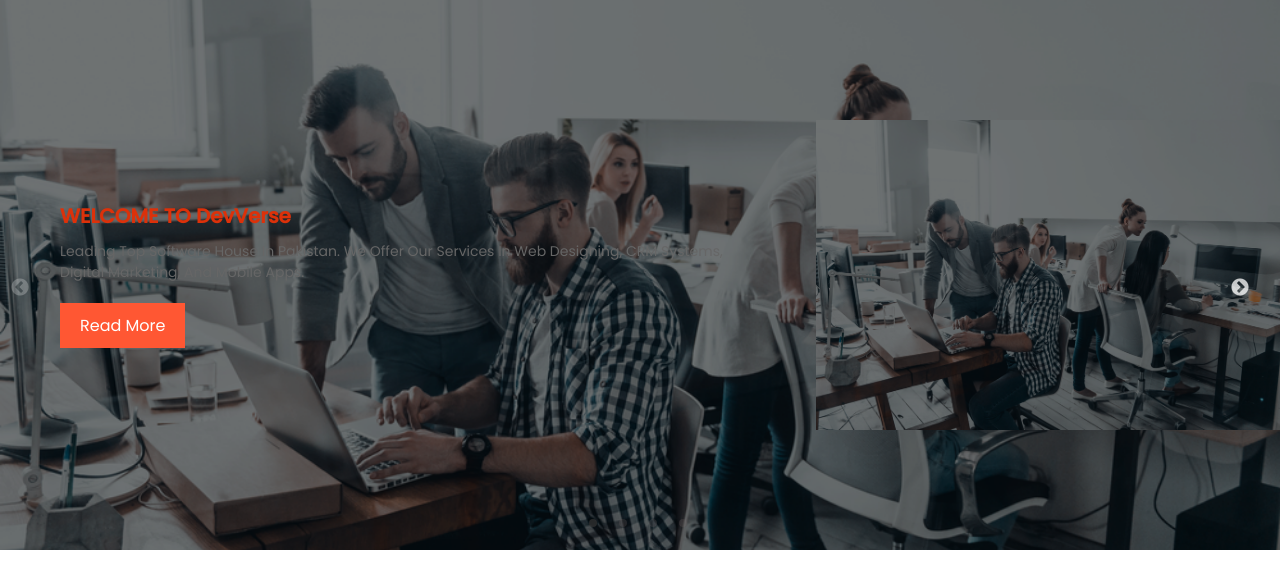
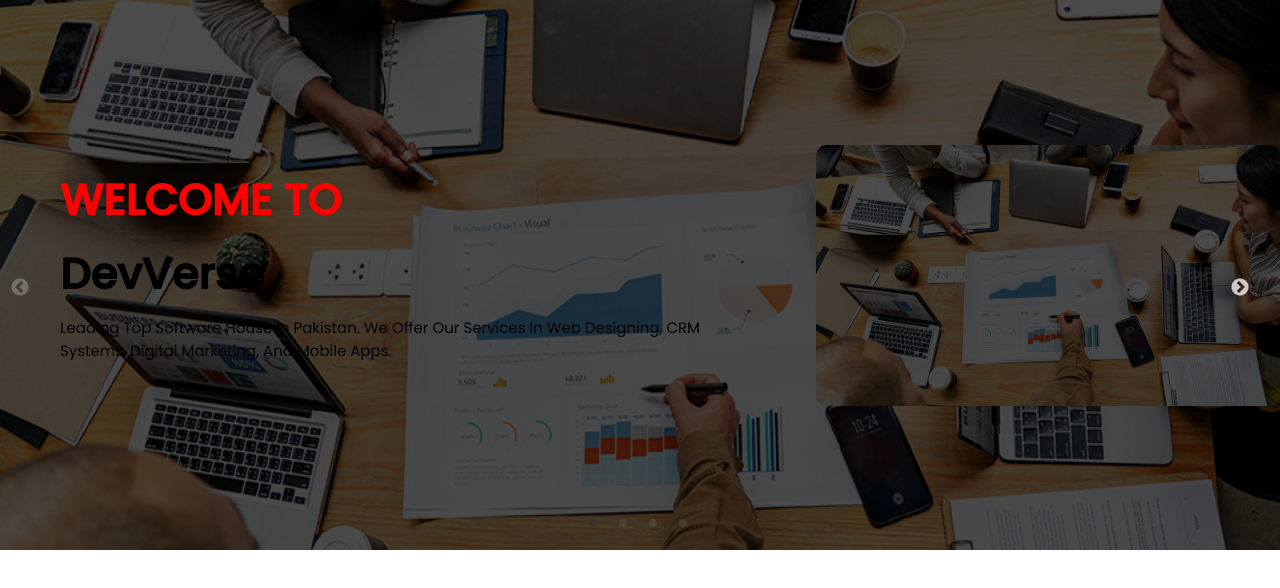
Before and after one commit to asadishaq15/DevPulse-an-IT-solutions-lab, a React (Create React App) app: page / in a window 1280 px wide. Shown: the top 588 px of the page. Built offline with nearby package versions, Linux system fonts and the light colour scheme.

Commit message:
Update carousel component and framer motion library

```diff
--- a/src/components/caorusel/carouselComp.jsx
+++ b/src/components/caorusel/carouselComp.jsx
@@ -3,7 +3,7 @@
 import 'slick-carousel/slick/slick.css';
 import 'slick-carousel/slick/slick-theme.css';
 import { motion, AnimatePresence } from 'framer-motion';
-import bg_slide1 from "../../images/img1.jpg";
+import bg_slide1 from "../../images/img2.jpg";
 
 import './carousel.css';
 
@@ -44,7 +44,7 @@
     ></div>
   );
 }
-const SlideContent = ({ title, description, buttonText, rightImageSrc }) => {
+const SlideContent = ({ title1,title2, description, buttonText, rightImageSrc,isButtonVisible ,index}) => {
   const [isTapped, setIsTapped] = useState(false);
   const handleTapStart = () => {
     setIsTapped(true);
@@ -58,6 +58,7 @@
   const handleTapCancel = () => {
     setIsTapped(false);
   };
+  const isFirstSlide = index === 0;
   return (
 
     <motion.div
@@ -70,18 +71,56 @@
     <div className="slide-content">
       <div className="text-content">
         <motion.h1
+          style={{
+            color: "red",
+            fontSize:"43px", // Set your desired font size
+          }}
           initial={{ translateY: "100%", opacity: 0 }}
           animate={{ translateY: "0%", opacity: 1 }}
           transition={{ duration: 1, ease: 'easeOut', delay: 0.5 }}
         >
-  {title}
+          {title1}
         </motion.h1>
-        <motion.p initial={{ x: -50, opacity: 0 }} animate={{ x: 0, opacity: 1 }} transition={{ duration: 0.8, ease: 'easeOut', delay: 1.5 }}>
+        <motion.h1
+          style={{
+            color: isFirstSlide ? "red" : "black",
+            fontSize: isFirstSlide ? "45px" : "43px", // Set your desired font size
+          }}
+          initial={{ translateY: "100%", opacity: 0 }}
+          animate={{ translateY: "0%", opacity: 1 }}
+          transition={{ duration: 1, ease: 'easeOut', delay: 1.0 }}
+        >
+          {title2}
+        </motion.h1>
+        <motion.p
+          style={{
+            color: isFirstSlide ? "white" : "black",
+            fontSize: isFirstSlide ? "20px" : "15px", // Set your desired font size
+          }}
+          initial={{ x: -50, opacity: 0 }}
+          animate={{ x: 0, opacity: 1 }}
+          transition={{ duration: 0.8, ease: 'easeOut', delay: 1.5 }}
+        >
           {description}
         </motion.p>
-        <motion.button initial={{ scale: 0 }} animate={{ scale: 1 }} transition={{ duration: 0.8, ease: 'easeOut', delay: 2.5 }}>
+        {isButtonVisible && (
+          <motion.button
+            initial={{ scale: 0 }}
+            animate={{ scale: 1 }}
+            transition={{ duration: 0.5, ease: 'easeOut', delay: 2.5 }}
+            whileTap={{ scale: 0.8 }}
+            onTapStart={handleTapStart}
+            onTap={handleTapEnd}
+            onTapCancel={handleTapCancel}
+            className={`your-read-more-button-styles ${isTapped ? 'tapped' : ''}`}
+            style={{
+              fontSize: "1.2em",
+              marginTop: "20px",
+            }}
+          >
             {buttonText}
           </motion.button>
+        )}
       </div>
       {rightImageSrc && (
         <motion.div
@@ -92,15 +131,20 @@
         >
           <motion.img
             src={rightImageSrc}
-      alt={title}
+            alt={title1}
             initial={{ opacity: 0, x: -50 }}
             animate={{ opacity: 1, x: 0 }}
             transition={{ duration: 0.8, ease: 'easeOut', delay: 1.0 }}
+            style={{
+              width: "100%",
+              borderRadius: "10px",
+            }}
           />
         </motion.div>
       )}
     </div>
   </motion.div>
+
   );
 };
 
@@ -120,32 +164,36 @@
   const sliderRef = useRef(null);
   const slides = [
     {
-      title: "WELCOME TO DevVerse",
+      title1: "WELCOME TO",
+      title2: "DevVerse",
       description: "Leading top software house in Pakistan. We offer our services in web designing, CRM systems, digital marketing, and mobile apps.",
-      buttonText: "Read More",
       rightImageSrc: bg_slide1, // Add the right image source
 
     },
     {
-      title: "Mobile Apps Development",
+      title1: "Mobile Apps Development",
+      title2: "We Build Awesome Apps",
       description: "We know how to build Apps that will help you increase business.",
       buttonText: "Read More",
       rightImageSrc: "https://cdn.pixabay.com/photo/2023/02/26/07/37/android-mobile-app-development-7815022_1280.png", // Add the right image source
-      backgroundColor:"#f8f8ff"
+      backgroundColor:"#f2f3f4"
     },
     {
-      title: "Web Development Responsive & Reliable",
+
+      title1: "Web Development",
+      title2: "Responsive & Reliable",
       description: "We plan, design your website from start to finish, ensuring a high ROI for clients. Our major concern is client satisfaction.",
       buttonText: "Read More",
       rightImageSrc: "https://cdn.pixabay.com/photo/2019/10/09/07/28/development-4536630_1280.png", // Add the right image source
-      backgroundColor:"#d3d3d3"
+      backgroundColor:"#e5e4e2 "
     },
     {
-      title: "Search Engine Optimization",
+      title1: "Search Engine",
+      title2: "Optimization",
       description: "We start the SEO process with a full website audit and recommendations report. Our team will review your key metrics, perform keyword research, analyze your competitors, your linkscape, and key pages of your website, and create a detailed implementation plan.",
       buttonText: "Read More",
       rightImageSrc: "https://cdn.pixabay.com/photo/2016/10/17/03/01/seo-1746842_1280.png", // Add the right image source
-      backgroundColor:"#dcdcdc "
+      backgroundColor:"#bebebe  "
     },
   ];
 
@@ -212,10 +260,12 @@
             <AnimatePresence exitBeforeEnter={false} initial={false}>
               {currentSlide === index && (
                 <SlideContent
-                  title={slide.title}
+                  title1={slide.title1}
+                  title2={slide.title2}
                   description={slide.description}
                   buttonText={slide.buttonText}
                   rightImageSrc={slide.rightImageSrc}
+                  isButtonVisible={index !== 0} // Don't render the button on the first slide
                 />
               )}
             </AnimatePresence>
```
Lines whose indentation alone changed are shown as unchanged.
